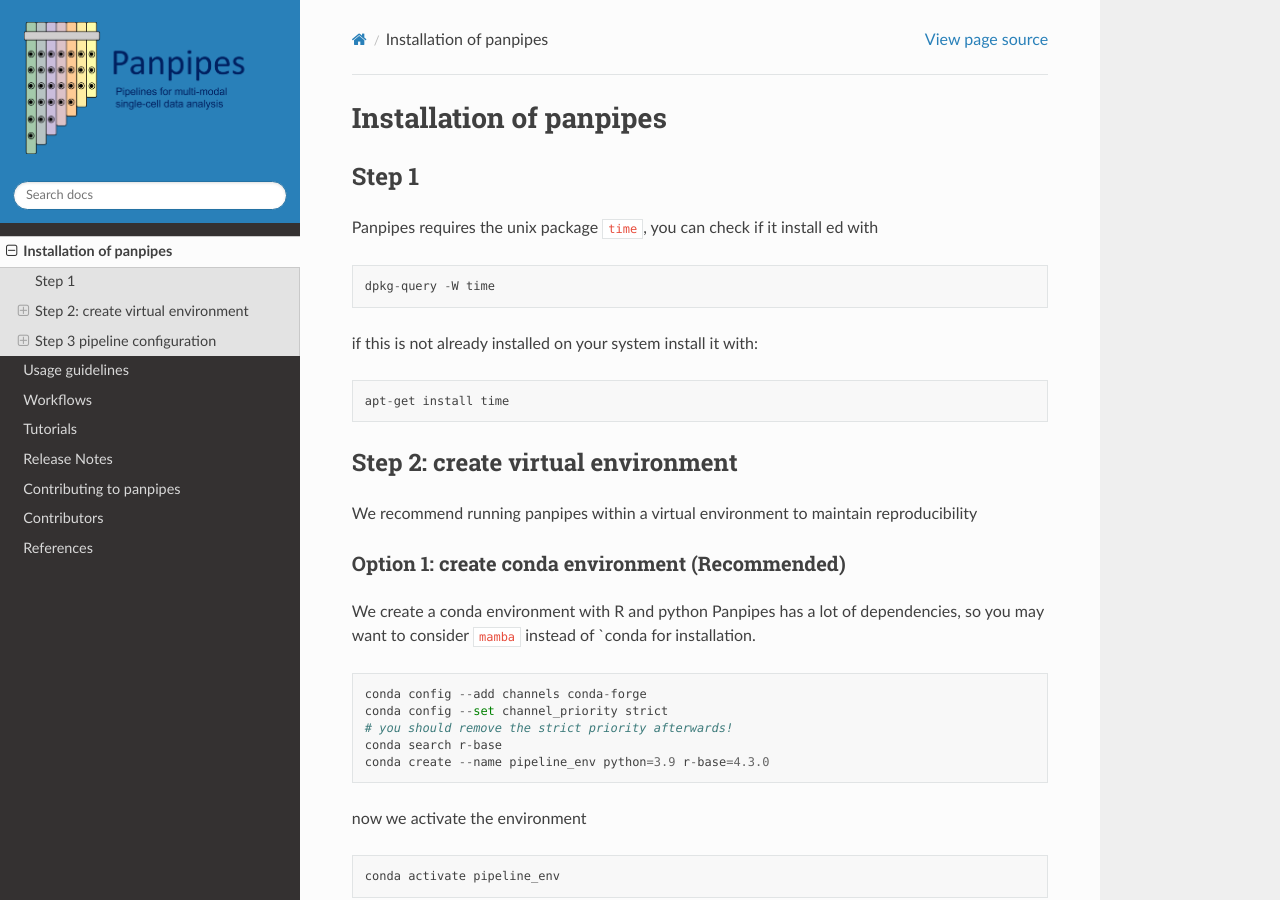
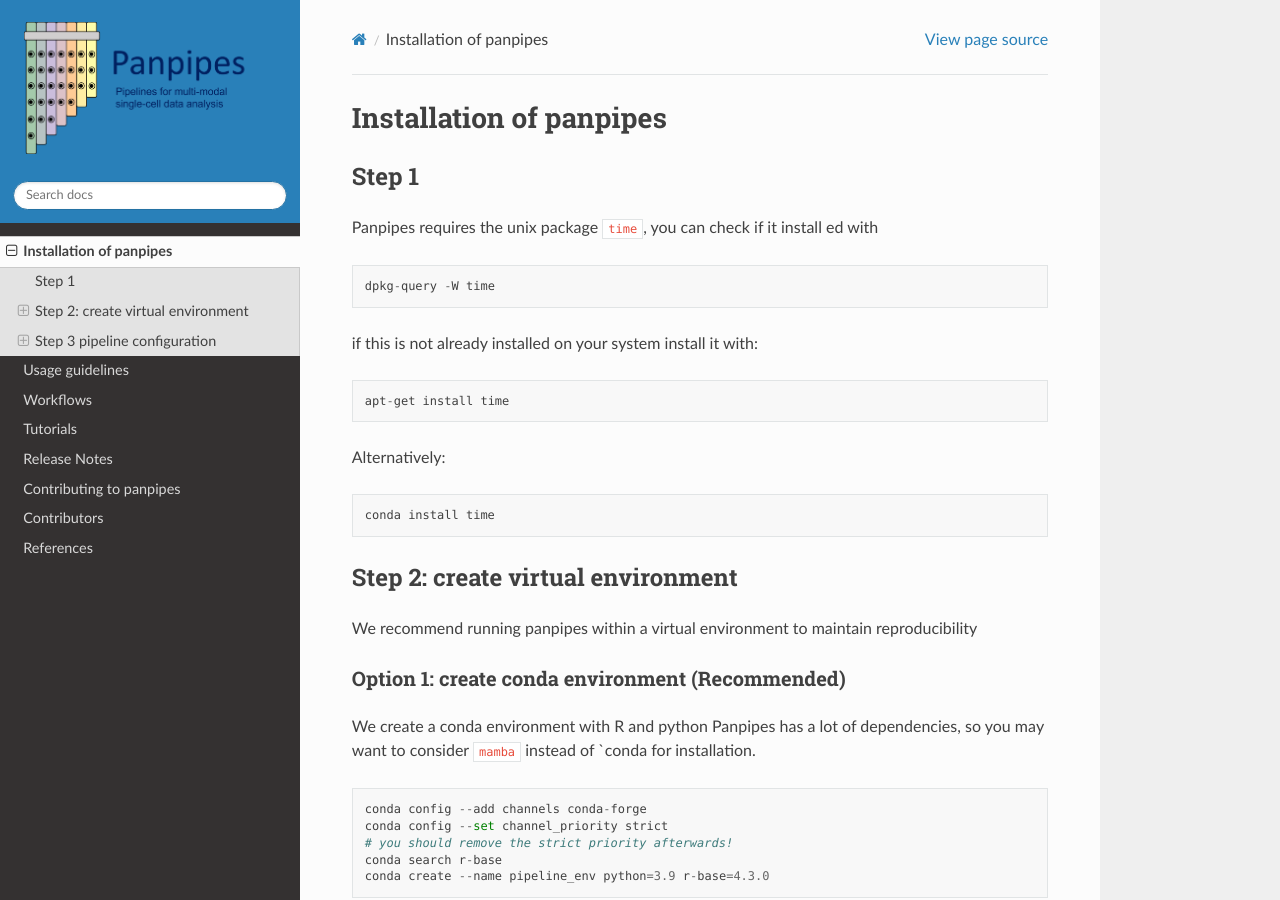
Before and after one commit to bio-la/panpipes-nextflow, a Sphinx documentation site: the page built from docs/install.md, in a window 1280 px wide and 900 px high. Built offline with Sphinx 7.4.7 and the Read the Docs theme 2.0.0, drawn with Linux system fonts in a browser that asks for light colours.

Commit message:
Update install.md

````diff
--- a/docs/install.md
+++ b/docs/install.md
@@ -13,6 +13,10 @@ if this is not already installed on your system install it with:
 apt-get install time
 ```
 
+Alternatively:
+```
+conda install time
+```
 
 ## Step 2: create virtual environment
 
````
